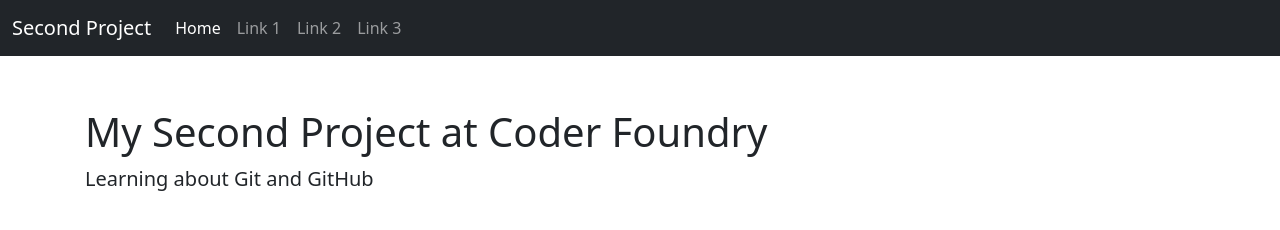
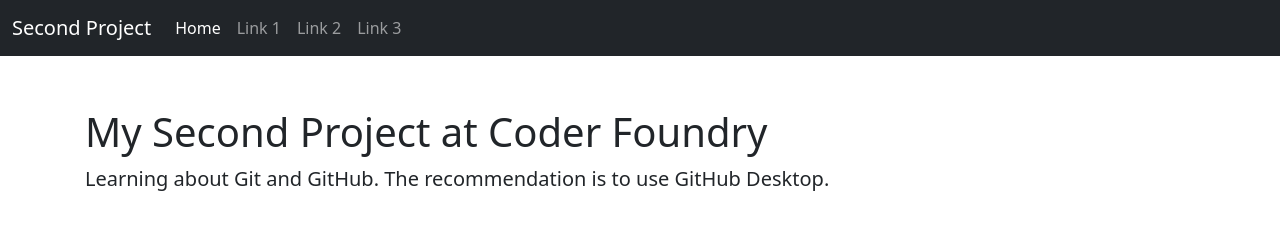
Before and after one commit to Merthynz/SecondProject, a plain HTML site: page index.html in a window 1280 px wide. Drawn offline with nearby package versions, Linux system fonts and the light colour scheme.

Commit message:
Added text to index.html

```diff
--- a/index.html
+++ b/index.html
@@ -50,7 +50,7 @@
 <main class="flex-shrink-0">
    <div class="container">
        <h1 class="mt-5">My Second Project at Coder Foundry</h1>
-       <p class="lead">Learning about Git and GitHub</p>
+       <p class="lead">Learning about Git and GitHub. The recommendation is to use GitHub Desktop.</p>
    </div>
  </main>
     <!-- Bootstrap JS -->
```
